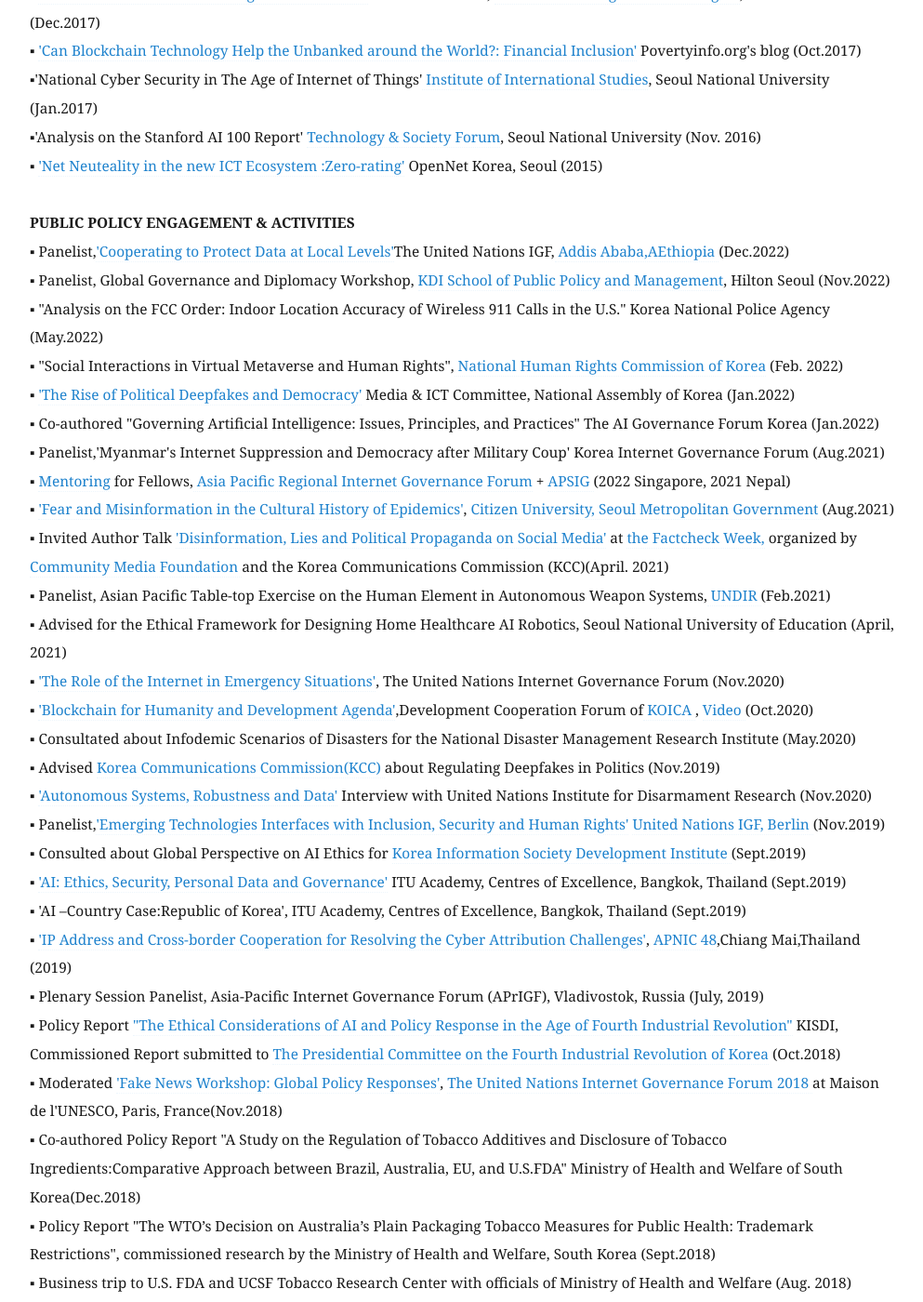
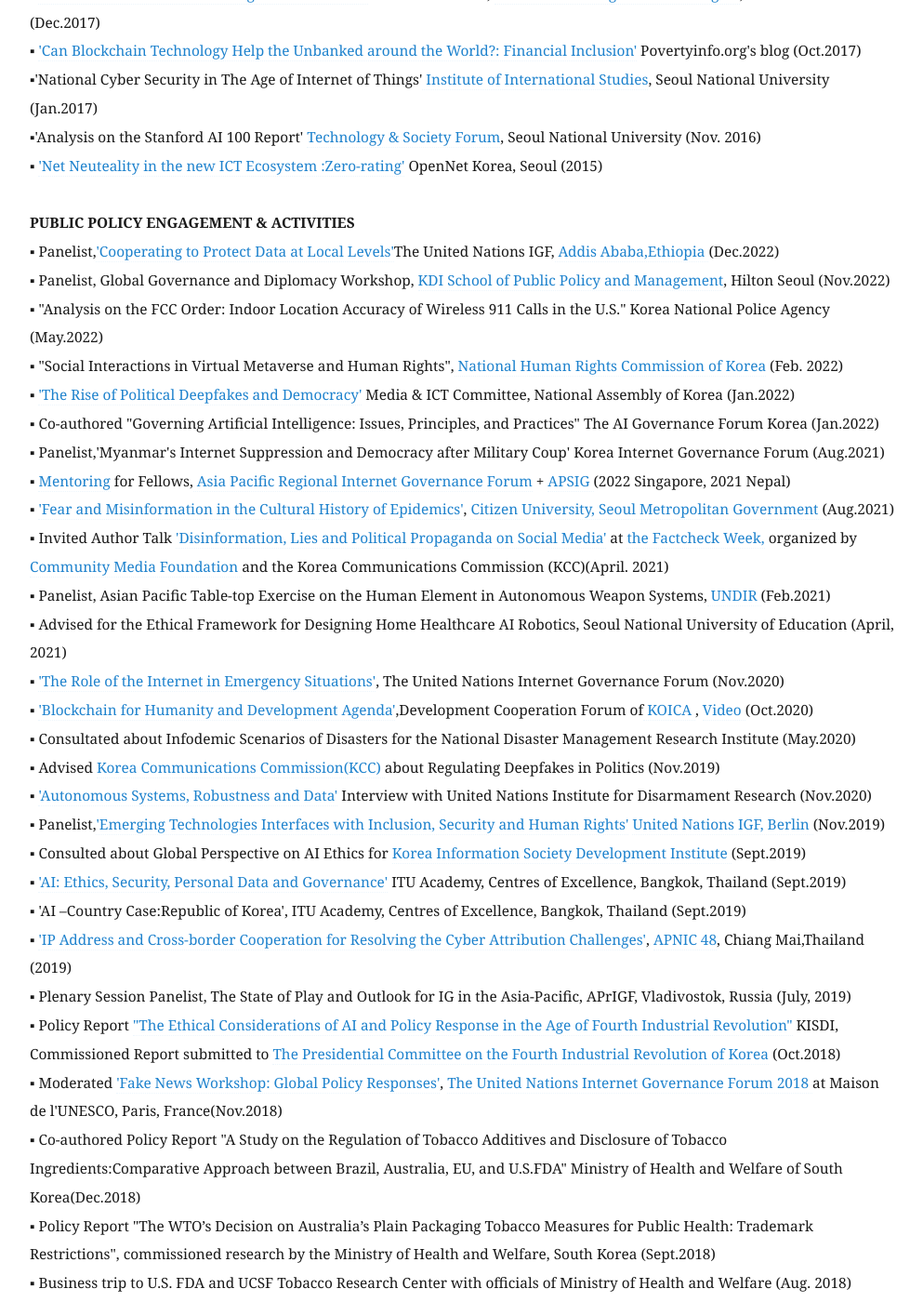
Before and after one commit to eunchangchoi/eunchangchoi.github.io, a Jekyll site: the page built from index.md, in a window 1280 px wide and 1400 px high, scrolled down 5317 px. Shown: the whole window at 93% size, without its empty margins (68-1061 px from the left). Built offline with Jekyll 4.4.1, drawn with Linux system fonts in a browser that asks for light colours; some of the changed text lies outside the part shown.

Commit message:
Update index.md

```diff
--- a/index.md
+++ b/index.md
@@ -69,7 +69,7 @@
 ▪ Co-authored <a href="http://www.jksrnt.org/journal/view.html?doi=10.25055/JKSRNT.2016.7.2.74"> "Factors Associated with Use of Menthol Cigarettes among University Students and Male Workers"</a> Journal of the Korean Society for Research on Nicotine and Tobacco (July 2016)<br>
 ▪ Book Chapter "How to Hold AI Robots Accountable?"in <a href="https://bit.ly/3cT4dSs"><i>How to Build a Better Future: AI, the Fourth Industrial Revolution and Future of Humanity</i></a> by Science & Technology Policy Institute(STEPI), Publisher RH Korea(2016) <br>
 ▪ Co-authored Book <a href= "https://copyright.or.kr/information-materials/publication/research-report/view.do?brdctsno=40222&pageIndex=1&brdctsstatecode=&brdclasscode=&searchTarget=SUBJECT&nationcode=&brdno=34&noticeYn=&etc1=&searchText=%EA%B8%B0%EC%88%A0%EC%9A%A9%EC%96%B4&portalcode=04&servicecode=06&searchkeyword=&portalcode04=#"><i> Digital Copyright and Technology Terminology </i> </a>,<a href="https://www.copyright.or.kr/eng/main.do"> The Korea Copyright Commission </a>(2016) <br>
-▪ <a href="https://www.stepi.re.kr/site/stepiko/PeriodicReportView.do?reIdx=28&pageIndex=1&cateCont=A0505&searchYear=&searchCondition=2&searchKeyword=%EC%B5%9C%EC%9D%80%EC%B0%BD&searchSort=PUBLIC_DT">"Legal and Ethical Controversies of AI"</a> <i> Future Horizon +</i> 2016 Spring Vol.28, Science and Technology Policy Institute (STEPI) <br>
+▪ <a href="https://www.stepi.re.kr/site/stepiko/PeriodicReportView.do?reIdx=28&pageIndex=1&cateCont=A0505&searchYear=&searchCondition=2&searchKeyword=%EC%B5%9C%EC%9D%80%EC%B0%BD&searchSort=PUBLIC_DT">"Legal and Ethical Controversies of AI"</a> <i> Future Horizon +</i> 2016 Spring Vol.28, Science and Technology Policy Institute(STEPI) <br>
 ▪ Book Published <a href="http://www.kyobobook.co.kr/product/detailViewKor.laf?barcode=9791130437002&orderClick=357"> <i>The Layered Model of Internet Regulation, </i></a> Publisher Communication Books (2015) <br>
 ▪ Book Translation <a href="https://www.kyobobook.co.kr/product/detailViewKor.laf?mallGb=KOR&ejkGb=KOR&barcode=9791130435473"> <i> The Wealth of Networks: How Social Production Transforms Markets and Freedom </i> </a> written by <a href="https://hls.harvard.edu/faculty/directory/10071/Benkler"> Prof. Yochai Benkler </a> <a href="http://www.benkler.org/Benkler_Wealth_Of_Networks.pdf"> Yale University Press</a> (2005), Communication Books Korea(2015) (Acclaims: <a href="https://hankyung.com/life/article/2015041693541"> Hankuk Economy </a>, <a href="https://hankookilbo.com/News/Read/201504171632164530"> Hankook Ilbo </a>, <a href="https://slownews.kr/50013"> Slow News 1 </a>, <a href="https://slownews.kr/50036"> Slow News 2</a>, <a href="https://www.bloter.net/archives/241128"> Bloter </a>, <a href="https://www.veritas-a.com/news/articleView.html?idxno=164861"> Veritas </a>, <a href="https://www.mediatoday.co.kr/news/articleView.html?idxno=125603"> Media Today</a>, <a href="https://www.digitaltoday.co.kr/news/articleView.html?idxno=65605"> Digital Today </a>, <a href="https://www.opinionnews.co.kr/news/articleView.html?idxno=18408"> Opinion News</a>,<a href="https://act.jinbo.net/wp/8766/"> JinboNet</a>, <a href="https://www.ohmynews.com/nws_web/mobile/at_pg.aspx?cntn_cd=a0002543828"> OhmyNews</a>) <br>
 ▪ <a href="http://wealthofnetworks.kr"> <i>The Wealth of Networks:How Social Production Transforms Markets and Freedom</i> </a> (Book Excerpts in Korean) <br>
@@ -110,7 +110,7 @@
 ▪ <a href="https://www.youtube.com/watch?v=nsZJaB3fx0E&feature=youtu.be&t=1689">'National Collaborative Session on Cybersecurity'</a>,The United Nations Internet Governance Forum, Berlin, Germany (2019) <br>
 ▪ <a href="https://www.ftp.asia/index.php/s/tLZWIWMG1Qp7oA0">'Build Concept on AI Society for Good: Quest for Inclusion'</a>,<a href="https://2019.aprigf.asia/"> 2019 Asia-Pacific Internet Governance Forum</a>, Vladivostok, Russia <br>
 ▪ <a href="https://www.ftp.asia/index.php/s/HGkuD3YVUBssKrP">'Coping with Misinformation in an Deluge of Information'</a>, <a href="https://2019.aprigf.asia/"> 2019 Asia-Pacific Internet Governance Forum</a>, Vladivostok, Russia <br>
-▪ 'AI Governance'in <a href="https://kpc4ir.kaist.ac.kr/index.php?mid=kpc4ir_events&document_srl=684"> TECH & TALK Conference</a>,<a href="https://kpc4ir.kaist.ac.kr/"> Korea Policy Center for 4th Industrial Revolution (KPC4IR), KAIST, </a> Seoul (May. 2019)<br>
+▪ 'AI Governance'in <a href="https://kpc4ir.kaist.ac.kr/index.php?mid=kpc4ir_events&document_srl=684"> TECH & TALK Conference</a>,<a href="https://kpc4ir.kaist.ac.kr/"> Korea Policy Center for 4th Industrial Revolution(KPC4IR), KAIST, </a> Seoul (May. 2019)<br>
 ▪ <a href="https://youtu.be/92cmsMv6xhQ?t=451">'AI Ethics & Governance: Multistakeholder Approach'</a>, 2019 <a href="http://krigf.kr/"> Korea Internet Governance Forum</a>, Seoul, South Korea <br>
 ▪ 'Global Perspective on AI Ethics Governance' Korea Information Society Development Institute (KISDI), South Korea (Sept.2018) <br>
 ▪ 'AI Ethics, Policies & Governance: A Global Overview' The Korea Society of Internet Ethics Conference (Nov.2018) <br>
@@ -123,7 +123,7 @@
   <br>
 
  <strong> PUBLIC POLICY ENGAGEMENT & ACTIVITIES</strong> <br>
-▪ Panelist,<a href="https://www.intgovforum.org/en/content/nris-cooperating-to-protecting-data-at-local-levels">'Cooperating to Protect Data at Local Levels'</a>The United Nations IGF,<a href="https://www.intgovforum.org/en?mn=zyjlo3zXcEyFoXe0t8ZjjKlZgTEwFS1Ll2ly.kZktiPIaNySpVaEf"> Addis Ababa,AEthiopia </a>(Dec.2022) <br>
+▪ Panelist,<a href="https://www.intgovforum.org/en/content/nris-cooperating-to-protecting-data-at-local-levels">'Cooperating to Protect Data at Local Levels'</a>The United Nations IGF,<a href="https://www.intgovforum.org/en?mn=zyjlo3zXcEyFoXe0t8ZjjKlZgTEwFS1Ll2ly.kZktiPIaNySpVaEf"> Addis Ababa,Ethiopia </a>(Dec.2022) <br>
 ▪ Panelist, Global Governance and Diplomacy Workshop, <a href="https://www.kdischool.ac.kr/"> KDI School of Public Policy and Management</a>, Hilton Seoul (Nov.2022)<br>
 ▪ "Analysis on the FCC Order: Indoor Location Accuracy of Wireless 911 Calls in the U.S." Korea National Police Agency (May.2022)<br>
 ▪ "Social Interactions in Virtual Metaverse and Human Rights",<a href="https://www.humanrights.go.kr/site/main/index002"> National Human Rights Commission of Korea</a> (Feb. 2022)<br>
@@ -144,8 +144,8 @@
 ▪ Consulted about Global Perspective on AI Ethics for <a href="https://www.kisdi.re.kr/"> Korea Information Society Development Institute </a> (Sept.2019)<br>
 ▪ <a href="https://www.itu.int/en/ITU-D/Regional-Presence/AsiaPacific/Pages/Events/2019/Artificial-Intelligence-Overview-and-Applications.aspx">'AI: Ethics, Security, Personal Data and Governance'</a> ITU Academy, Centres of Excellence, Bangkok, Thailand (Sept.2019)<br>
 ▪ 'AI –Country Case:Republic of Korea', ITU Academy, Centres of Excellence, Bangkok, Thailand (Sept.2019)<br>
-▪ <a href="https://youtu.be/uRsC_ypHGCg?t=1348">'IP Address and Cross-border Cooperation for Resolving the Cyber Attribution Challenges'</a>, <a href="https://conference.apnic.net/48/program/schedule/#/day/6/cooperation-sig">APNIC 48</a>,Chiang Mai,Thailand (2019) <br>
-▪ Plenary Session Panelist, Asia-Pacific Internet Governance Forum (APrIGF), Vladivostok, Russia (July, 2019)<br>
+▪ <a href="https://youtu.be/uRsC_ypHGCg?t=1348">'IP Address and Cross-border Cooperation for Resolving the Cyber Attribution Challenges'</a>, <a href="https://conference.apnic.net/48/program/schedule/#/day/6/cooperation-sig"> APNIC 48</a>, Chiang Mai,Thailand (2019) <br>
+▪ Plenary Session Panelist, The State of Play and Outlook for IG in the Asia-Pacific, APrIGF, Vladivostok, Russia (July, 2019)<br>
 ▪ Policy Report <a href="https://bit.ly/3qgZ63S">"The Ethical Considerations of AI and Policy Response in the Age of Fourth Industrial Revolution"</a> KISDI, Commissioned Report submitted to <a href="https://policy.nl.go.kr/cmmn/FileDown.do?atchFileId=221994&fileSn=63436">The Presidential Committee on the Fourth Industrial Revolution of Korea</a> (Oct.2018) <br>
 ▪ Moderated <a href="https://www.youtube.com/watch?v=quo1DLyitf8&feature=youtu.be&t=1004">'Fake News Workshop: Global Policy Responses'</a>, <a href="https://igf2018.fr/"> The United Nations Internet Governance Forum 2018 </a> at Maison de l'UNESCO, Paris, France(Nov.2018) <br>
 ▪ Co-authored Policy Report "A Study on the Regulation of Tobacco Additives and Disclosure of Tobacco Ingredients:Comparative Approach between Brazil, Australia, EU, and U.S.FDA" Ministry of Health and Welfare of South Korea(Dec.2018) <br>
```
